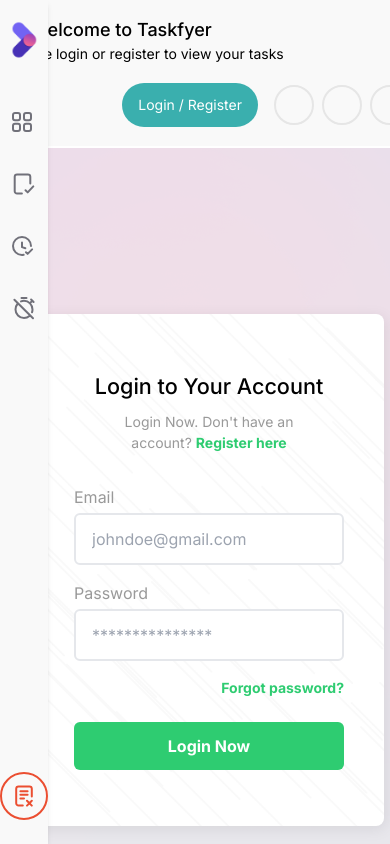
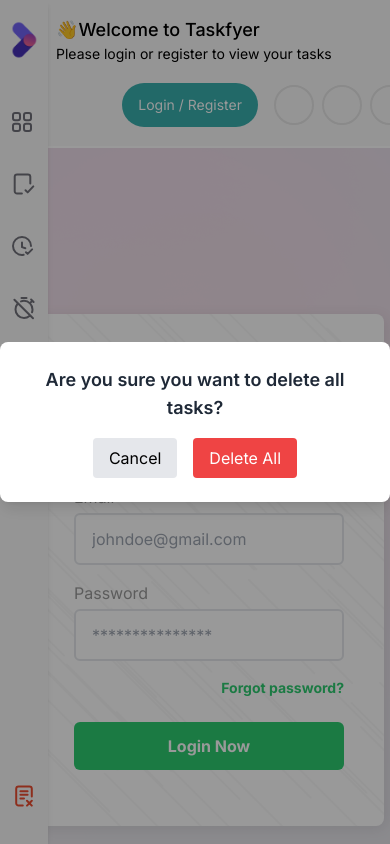
Before and after one commit to ahmednasser111/task-management-system, a Next.js app: page /login in a window 390 px wide. Both pictures are taken after a click on the button 24 px from the left and 796 px from the top of the page. Built offline with nearby package versions, Linux system fonts and the light colour scheme; no server answers; some icons are missing.

Commit message:
add confirmation dialog for delete all tasks in MiniSidebar component

```diff
--- a/app/Components/Header/Header.tsx
+++ b/app/Components/Header/Header.tsx
@@ -17,7 +17,7 @@
   const userId = user._id;
 
   return (
-		<header className='px-2 sm:px-6 my-4 w-full flex flex-col sm:flex-row items-center justify-between bg-[#f9f9f9] gap-4 sm:gap-0'>
+		<header className='pl-14 px-2 sm:px-6 my-4 w-full flex flex-col sm:flex-row items-center justify-between bg-[#f9f9f9] gap-4 sm:gap-0'>
 			<div className="w-full sm:w-auto">
 				<h1 className='text-lg font-medium'>
 					<span
--- a/app/Components/MiniSidebar/MiniSidebar.tsx
+++ b/app/Components/MiniSidebar/MiniSidebar.tsx
@@ -4,14 +4,16 @@
 import IconFileCheck from "@/public/icons/IconFileCheck";
 import IconGrid from "@/public/icons/IconGrid";
 import IconStopwatch from "@/public/icons/IconStopwatch";
-import { link } from "fs";
 import Image from "next/image";
 import Link from "next/link";
 import { usePathname } from "next/navigation";
-import React from "react";
+import React, { useState } from "react";
+import { useTasks } from "@/context/taskContext";
 
 function MiniSidebar() {
   const pathname = usePathname();
+  const { deleteAllTasks } = useTasks();
+  const [showConfirm, setShowConfirm] = useState(false);
 
   const getStrokeColor = (link: string) => {
     return pathname === link ? "#3aafae" : "#71717a";
@@ -39,10 +41,23 @@
       link: "/overdue",
     },
   ];
+
+  const handleDeleteAll = async () => {
+    await deleteAllTasks();
+    setShowConfirm(false);
+  };
+
   return (
     <div className="fixed left-0 top-0 h-screen z-50 basis-[5rem] flex flex-col bg-[#f9f9f9] sm:static sm:h-auto shadow-md">
-      <div className="flex items-center justify-center h-[5rem]">
-        <Image src="/logo.png" width={28} height={28} alt="logo" />
+      <div className="flex items-center justify-center h-[5rem] sm:h-[3rem]">
+        <Image
+          src="/logo.png"
+          alt="logo"
+          width={40}
+          height={40}
+          className="w-10 h-10 sm:w-8 sm:h-8 object-contain"
+          priority
+        />
       </div>
 
       <div className="mt-8 flex-1 flex flex-col items-center justify-between">
@@ -59,12 +74,40 @@
           ))}
         </ul>
 
-        <div className="mb-[1.5rem]">
-          <button className="w-12 h-12 flex justify-center items-center border-2 border-[#EB4E31]  p-2 rounded-full">
+        <div className="mb-[1.5rem] flex justify-center sm:justify-end">
+          <button
+            className="w-12 h-12 flex justify-center items-center p-2 rounded-full sm:w-8 sm:h-8"
+            onClick={() => setShowConfirm(true)}
+          >
             <IconDeleteAll strokeColor="#EB4E31" />
           </button>
         </div>
       </div>
+
+      {/* Confirmation Modal */}
+      {showConfirm && (
+        <div className="fixed inset-0 z-50 flex items-center justify-center bg-black bg-opacity-40">
+          <div className="bg-white rounded-lg shadow-lg p-6 min-w-[300px] flex flex-col items-center">
+            <p className="mb-4 text-lg font-semibold text-gray-800 text-center">
+              Are you sure you want to delete all tasks?
+            </p>
+            <div className="flex gap-4">
+              <button
+                className="px-4 py-2 bg-gray-200 rounded hover:bg-gray-300"
+                onClick={() => setShowConfirm(false)}
+              >
+                Cancel
+              </button>
+              <button
+                className="px-4 py-2 bg-red-500 text-white rounded hover:bg-red-600"
+                onClick={handleDeleteAll}
+              >
+                Delete All
+              </button>
+            </div>
+          </div>
+        </div>
+      )}
     </div>
   );
 }
```
